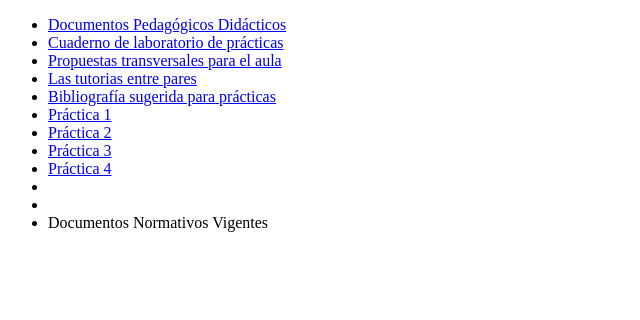
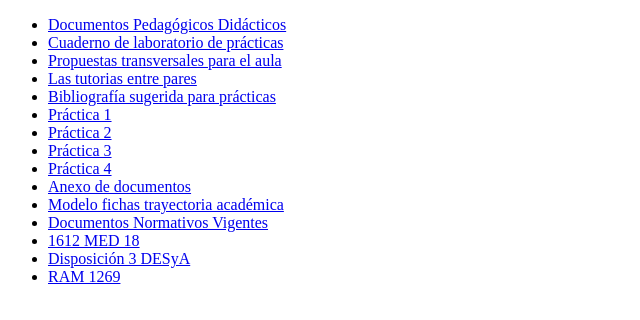
Before and after one commit to Gera-MAJ/menu-practicas-profesionales, a plain HTML site: page index.html in a window 1280 px wide. Shown: the whole page, without its empty margins (0-640 px from the left). Drawn offline with Linux system fonts and the light colour scheme.

Commit message:
maquetado de menu completo

```diff
--- a/index.html
+++ b/index.html
@@ -19,10 +19,13 @@
             <li><a href="#">Práctica 3</a></li>
             <li><a href="#">Práctica 4</a></li>
             </li>
-            <li><a href="#"></a></li>
-            <li><a href="#"></a></li>
+            <li><a href="#">Anexo de documentos</a></li>
+            <li><a href="#">Modelo fichas trayectoria académica</a></li>
             </li>
-            <li><a href="#"></a>Documentos Normativos Vigentes</li>
+            <li><a href="#">Documentos Normativos Vigentes</a>
+            <li><a href="#">1612 MED 18</a></li>
+            <li><a href="#">Disposición 3 DESyA</a></li>
+            <li><a href="#">RAM 1269</a></li></li>
         </ul>
     </section>
 </body>
```
